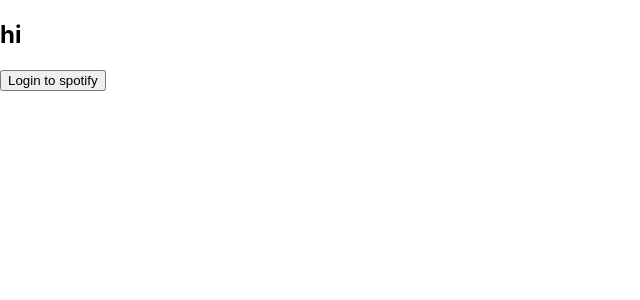
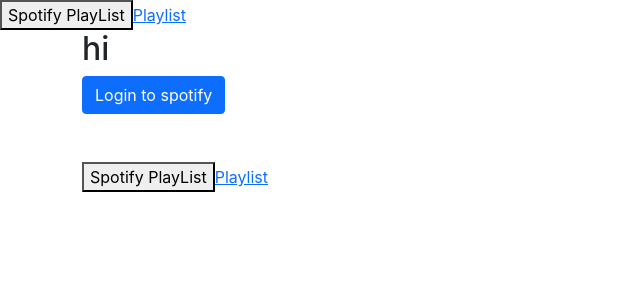
Before and after one commit to jaleyerdelen/weather-player, a React (Create React App) app: page /playlist in a window 1280 px wide. Shown: the top 300 px of the page, without its empty margins (0-640 px from the left). Built offline with nearby package versions, Linux system fonts and the light colour scheme; no server answers.

Commit message:
spotify playlist

```diff
--- a/package.json
+++ b/package.json
@@ -6,8 +6,10 @@
     "@testing-library/jest-dom": "^5.16.4",
     "@testing-library/react": "^13.3.0",
     "@testing-library/user-event": "^13.5.0",
+    "axios": "^0.27.2",
     "react": "^18.1.0",
     "react-dom": "^18.1.0",
+    "react-router-dom": "^6.3.0",
     "react-scripts": "5.0.1",
     "web-vitals": "^2.1.4"
   },
--- a/public/index.html
+++ b/public/index.html
@@ -24,7 +24,9 @@
       work correctly both with client-side routing and a non-root public URL.
       Learn how to configure a non-root public URL by running `npm run build`.
     -->
-    <title>React App</title>
+    <title>Weather App</title>
+    <link href="https://cdn.jsdelivr.net/npm/bootstrap@5.1.3/dist/css/bootstrap.min.css" rel="stylesheet"
+      integrity="sha384-1BmE4kWBq78iYhFldvKuhfTAU6auU8tT94WrHftjDbrCEXSU1oBoqyl2QvZ6jIW3" crossorigin="anonymous">
   </head>
   <body>
     <noscript>You need to enable JavaScript to run this app.</noscript>
@@ -39,5 +41,7 @@
       To begin the development, run `npm start` or `yarn start`.
       To create a production bundle, use `npm run build` or `yarn build`.
     -->
+    <script src="https://cdn.jsdelivr.net/npm/bootstrap@5.1.3/dist/js/bootstrap.bundle.min.js"
+      integrity="sha384-ka7Sk0Gln4gmtz2MlQnikT1wXgYsOg+OMhuP+IlRH9sENBO0LRn5q+8nbTov4+1p" crossorigin="anonymous"></script>
   </body>
 </html>
--- a/src/App.js
+++ b/src/App.js
@@ -1,4 +1,7 @@
 import { useEffect } from "react";
+import SpotifyPlayList from './components/Spotify/SpotifyPlayList'
+import { BrowserRouter, Routes, Route } from "react-router-dom";
+
 
 const REACT_APP_CLIENT_IDS = process.env.REACT_APP_CLIENT_ID
 const SPOTIFY_AUTHORIZE_ENDPOINT = "https://accounts.spotify.com/authorize";
@@ -37,10 +40,24 @@ function App() {
   };
 
   return (
+    <>
+    <BrowserRouter>
+    <Routes>
+      <Route path="/playlist" element={ <SpotifyPlayList /> }  />
+
+      </Routes>
+
+
     <div className="container">
       <h2>hi</h2>
-      <button onClick={handleLogin}>Login to spotify</button>
+      <button className="btn btn-primary"onClick={handleLogin}>Login to spotify</button>
+      <div className="mt-5">
+        <SpotifyPlayList />
+      </div>
     </div>
+    </BrowserRouter>
+    </>
+
   );
 }
 
--- /dev/null
+++ b/src/components/Spotify/SpotifyPlayList.js
@@ -0,0 +1,41 @@
+import { useState, useEffect } from "react";
+import axios from "axios";
+
+const SpotifyPlayList = () => {
+  const [token, setToken] = useState("");
+  const [data, setData] = useState("");
+
+  useEffect(() => {
+    if (localStorage.getItem("accessToken")) {
+      setToken(localStorage.getItem("accessToken"));
+    }
+  }, []);
+
+  const handleGetPlaylist = () => {
+    axios
+      .get("https://api.spotify.com/v1/playlists/4lnoAiRXWIf9h5zjLaP005", {
+        headers: {
+          Authorization: "Bearer " + token,
+        },
+      })
+      .then((res) => {
+        setData(res.data.external_urls.spotify);
+      })
+      .catch((err) => {
+        console.log(err);
+      });
+  };
+
+  return (
+    <div>
+      <button onClick={handleGetPlaylist} className="">
+        Spotify PlayList
+      </button>
+      <a rel="noreferrer" target="_blank" href={data}>
+        Playlist
+      </a>
+    </div>
+  );
+};
+
+export default SpotifyPlayList;
--- a/src/index.js
+++ b/src/index.js
@@ -1,14 +1,17 @@
+
 import React from 'react';
 import ReactDOM from 'react-dom/client';
 import './index.css';
 import App from './App';
 import reportWebVitals from './reportWebVitals';
 
+
 const root = ReactDOM.createRoot(document.getElementById('root'));
 root.render(
   <React.StrictMode>
     <App />
   </React.StrictMode>
+
 );
 
 // If you want to start measuring performance in your app, pass a function
```
Also changed, not shown: 1 other file (tests, documents, lock files or other folders).
